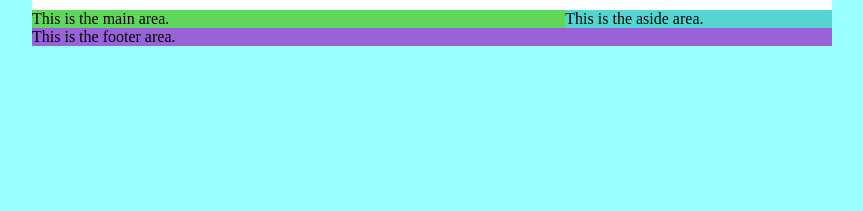
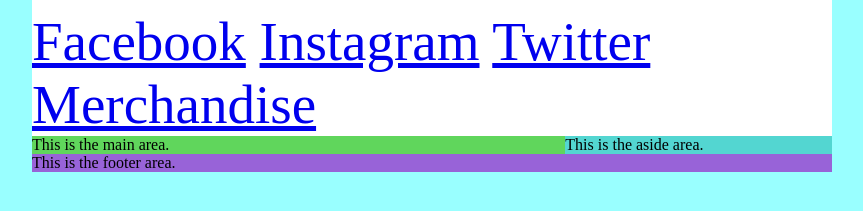
Before and after one commit to DogreRunt/usc-fan-site, a plain HTML site: page index.html in a window 1280 px wide. Shown: the part 81-292 px from the top of the page, without its empty margins (208-1071 px from the left). Drawn offline with Linux system fonts and the light colour scheme.

Commit message:
Add files via upload

```diff
--- a/index.html
+++ b/index.html
@@ -13,6 +13,7 @@
 
     <header>
       <center><img src="img/logo.png" alt="USC Gamecocks Logo"><b>USC Gamecocks Football</b><img src="img/logo.png" alt="USC Gamecocks Logo"></center>
+      <a href="https://m.facebook.com/Gamecocksonline/"> Facebook</a> <a href="https://www.instagram.com/gamecocksonline/?hl=en"> Instagram</a> <a href="https://mobile.twitter.com/gamecocksonline?lang=en"> Twitter</a> <a href="http://www.secstore.com/COLLEGE_South_Carolina_Gamecocks"> Merchandise</a>
     </header>
 
     <main>
```
